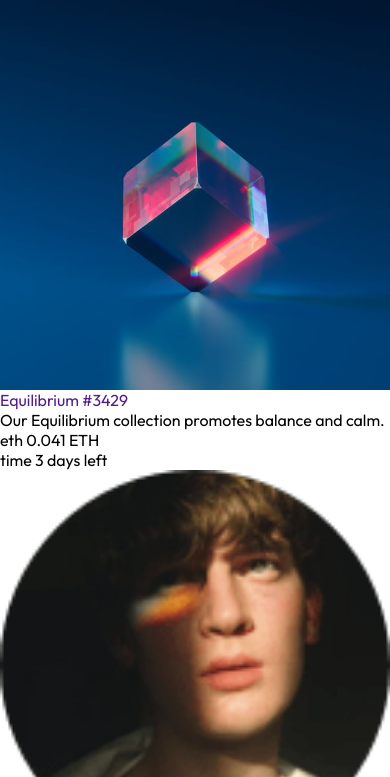
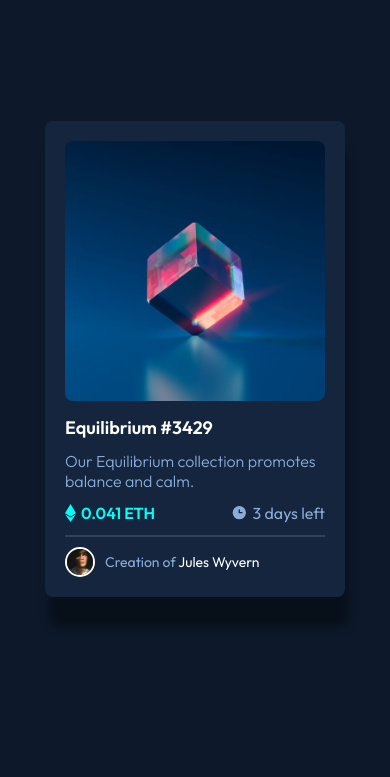
Before and after one commit to king-martinien/frontendMentor_nft-preview-card-component, a plain HTML site: page index.html in a window 390 px wide. Shown: the top 777 px of the page. Drawn offline with Linux system fonts and the light colour scheme.

Commit message:
adding style mobile first

```diff
--- a/index.html
+++ b/index.html
@@ -24,29 +24,43 @@
             title="Equilibrium"
           />
         </div>
+
         <div class="card-infos">
           <div class="card-infos--title"><a href="">Equilibrium #3429</a></div>
-          <div class="card-infos-description">
+          <div class="card-infos--description">
             Our Equilibrium collection promotes balance and calm.
           </div>
-          <div class="card-infos-bottom">
+          <div class="card-infos--bottom">
             <div class="eth-nber">
-              <span class="materials-icons">eth</span>
+              <svg width="11" height="18" xmlns="http://www.w3.org/2000/svg">
+                <path
+                  d="M11 10.216 5.5 18 0 10.216l5.5 3.263 5.5-3.262ZM5.5 0l5.496 9.169L5.5 12.43 0 9.17 5.5 0Z"
+                  fill="#00FFF8"
+                />
+              </svg>
               <span>0.041 ETH</span>
             </div>
 
-            <div class="left-days">
-              <span class="material-icons">time</span>
+            <div class="days">
+              <svg width="17" height="17" xmlns="http://www.w3.org/2000/svg">
+                <path
+                  d="M8.305 2.007a6.667 6.667 0 1 0 0 13.334 6.667 6.667 0 0 0 0-13.334Zm2.667 7.334H8.305a.667.667 0 0 1-.667-.667V6.007a.667.667 0 0 1 1.334 0v2h2a.667.667 0 0 1 0 1.334Z"
+                  fill="#8BACD9"
+                />
+              </svg>
               <span>3 days left</span>
             </div>
           </div>
         </div>
 
+        <hr>
+
         <div class="card-author">
           <div class="card-author--img">
             <img src="/images/image-avatar.png" alt="" />
           </div>
-          <div class="card-author-attribution">
+
+          <div class="card-author--attribution">
             Creation of <a href="">Jules Wyvern</a>
           </div>
         </div>
--- a/scss/_base.scss
+++ b/scss/_base.scss
@@ -7,8 +7,8 @@
 }
 
 *::selection {
-  background-color: var(--clr-Cyan);
-  color: var(--clr-white);
+  background-color: var(--clr-white);
+  color: var(--clr-very-dark-blue);
 }
 
 html,
@@ -23,6 +23,10 @@ a {
 body {
   font-family: var(--family-outfit);
   font-size: var(--paragraph-size);
+  background-color: var(--clr-very-dark-blue);
+  display: flex;
+  flex-direction: column;
+  justify-content: space-between;
 }
 
 img {
--- a/scss/_layout.scss
+++ b/scss/_layout.scss
@@ -0,0 +1,143 @@
+#main {
+  display: flex;
+  align-items: center;
+  justify-content: center;
+  min-height: 85vh;
+
+  .card {
+    background-color: var(--clr-very-dark-blue-card);
+    box-shadow: 4px 30px 10px rgba(0, 0, 0, 0.4);
+    padding: 20px;
+    border-radius: 8px;
+    width: 90%;
+
+    @media screen and (min-width: 320px) {
+      width: 300px;
+    }
+
+    a {
+      color: var(--clr-white);
+      transition: color 0.2s ease;
+
+      &:hover {
+        color: var(--clr-Cyan);
+      }
+    }
+
+    &-img {
+      border-radius: inherit;
+      overflow: hidden;
+      margin-bottom: 15px;
+      position: relative;
+
+      &::after {
+        content: "";
+        position: absolute;
+        left: 0;
+        top: 0;
+        width: 100%;
+        height: 100%;
+        background-position: center center;
+        background-repeat: no-repeat;
+        background-size: 40px;
+        background-color: transparent;
+        transition: background-image 0.2s ease;
+      }
+
+      img {
+        transition: transform 0.3s ease;
+      }
+      &:hover {
+        cursor: pointer;
+        img {
+          transform: scale(1.1);
+        }
+
+        &::after {
+          background-color: hsla(178, 100%, 50%, 0.175);
+          backdrop-filter: blur(2px);
+          background-image: url("/images/icon-view.svg");
+        }
+      }
+    }
+
+    &-infos {
+      margin-bottom: 12px;
+
+      &--title {
+        font-weight: var(--fw-bold);
+        margin-bottom: 12px;
+      }
+
+      &--description {
+        color: var(--clr-soft-blue);
+        font-weight: var(--fw-light);
+        font-size: 16px;
+        margin-bottom: 12px;
+      }
+
+      &--bottom {
+        display: flex;
+        align-items: center;
+        justify-content: space-between;
+        font-size: 16px;
+
+        .eth-nber,
+        .days {
+          display: flex;
+          align-items: center;
+          gap: 5px;
+        }
+
+        .eth-nber {
+          color: var(--clr-Cyan);
+          font-weight: var(--fw-bold);
+        }
+
+        .days {
+          color: var(--clr-soft-blue);
+        }
+      }
+    }
+
+    hr {
+      height: 2px;
+      background-color: var(--clr-very-dark-blue-line);
+      border: none;
+      margin-bottom: 10px;
+    }
+
+    &-author {
+      font-size: 14px;
+      display: flex;
+      align-items: center;
+      gap: 10px;
+
+      &--img {
+        width: 30px;
+        height: 30px;
+        border: 2px solid var(--clr-white);
+        border-radius: 50%;
+      }
+
+      &--attribution {
+        color: var(--clr-soft-blue);
+      }
+    }
+  }
+}
+
+#footer {
+  color: var(--clr-soft-blue);
+  margin-bottom: 15px;
+
+  .attribution {
+    text-align: center;
+    a {
+      color: var(--clr-Cyan);
+      &:hover {
+        text-decoration: underline;
+      }
+    }
+  }
+}
--- a/scss/_variables.scss
+++ b/scss/_variables.scss
@@ -3,15 +3,15 @@
   --clr-soft-blue: hsl(215, 51%, 70%);
   --clr-Cyan: hsl(178, 100%, 50%);
   --clr-very-dark-blue: hsl(217, 54%, 11%);
-  --clr-very-dark-blue: hsl(216, 50%, 16%);
-  --clr-very-dark-blue: hsl(215, 32%, 27%);
+  --clr-very-dark-blue-card: hsl(216, 50%, 16%);
+  --clr-very-dark-blue-line: hsl(215, 32%, 27%);
   --clr-white: hsl(0, 0%, 100%);
 
   //   fonts-family
   --family-outfit: Outfit;
 
   //   Fonts sizes
-  --paragraph-size: 18;
+  --paragraph-size: 18px;
 
   //   fonts weights
   --fw-light: 300;
```
Also changed, not shown: css/style.css, 1 other file.
